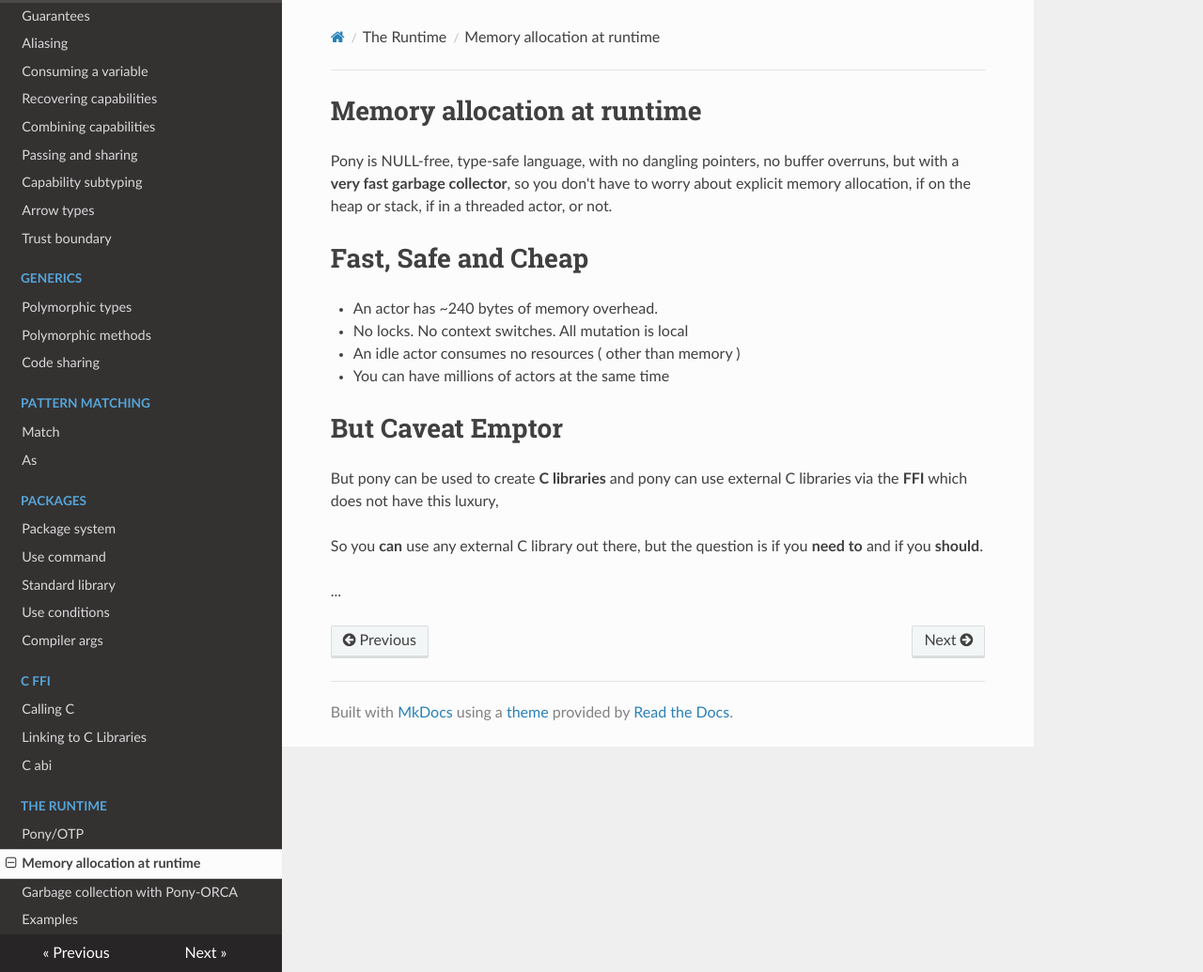
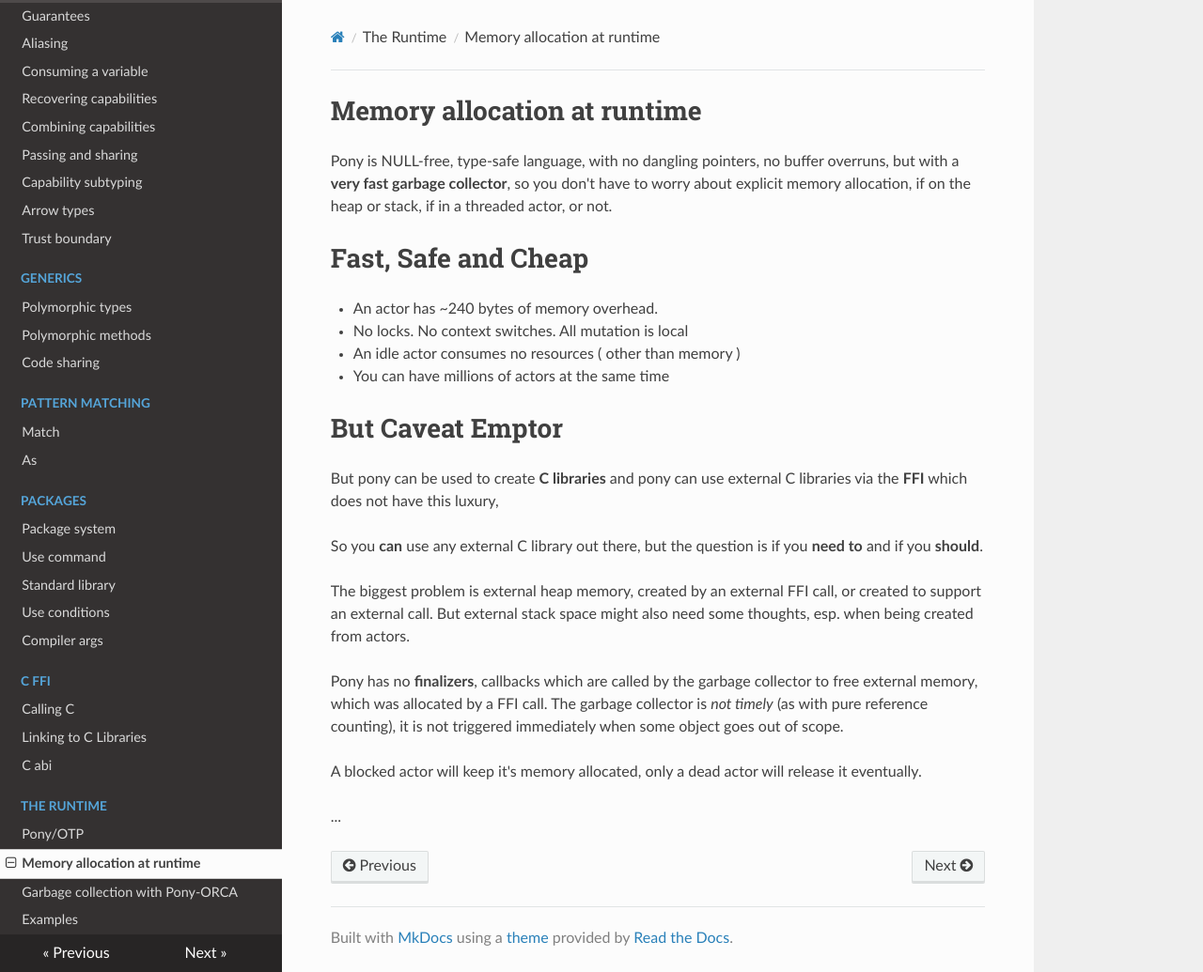
Before and after one commit to ponylang/pony-tutorial, an MkDocs documentation site: the page built from docs/runtime/memory-allocation.md, in a window 1280 px wide and 1035 px high. Shown: the whole window at 94% size. Built offline with MkDocs 1.6.1, drawn with Linux system fonts in a browser that asks for light colours; nearby versions of some CDN libraries; old or Windows-style settings are respelled for this version of MkDocs.

Commit message:
More on memory limitations
not yet mentioned are the missing out-of-memory gc triggers
within a long-running actor.

```diff
--- a/docs/runtime/memory-allocation.md
+++ b/docs/runtime/memory-allocation.md
@@ -20,4 +20,18 @@ external C libraries via the **FFI** which does not have this luxury,
 So you **can** use any external C library out there, but the question is if
 you **need to** and if you **should**.
 
+The biggest problem is external heap memory, created by an external
+FFI call, or created to support an external call. But external stack
+space might also need some thoughts, esp. when being created from
+actors.
+
+Pony has no **finalizers**, callbacks which are called by the garbage
+collector to free external memory, which was allocated by a FFI call.
+The garbage collector is _not timely_ (as with pure reference
+counting), it is not triggered immediately when some object goes out
+of scope.
+
+A blocked actor will keep it's memory allocated, only a dead actor
+will release it eventually.
+
 ...
```
Also changed, not shown: docs/runtime/garbage-collection.md (+4 -2 lines).
